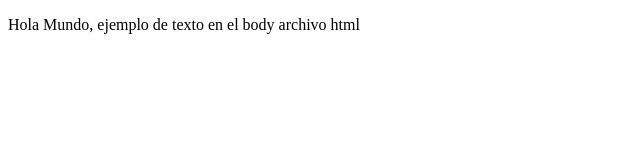
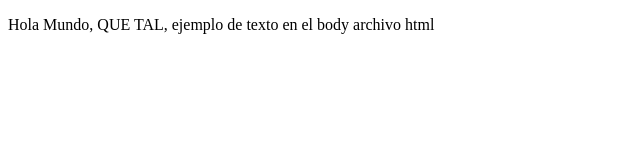
Before and after one commit to neonolb/BCUDD_NH, a plain HTML site: page index.html in a window 1280 px wide. Shown: the whole page, without its empty margins (0-640 px from the left). Drawn offline with Linux system fonts and the light colour scheme.

Commit message:
v2 index

```diff
--- a/index.html
+++ b/index.html
@@ -6,6 +6,6 @@
     <title>Document</title>
 </head>
 <body>
-   <p>Hola Mundo, ejemplo de texto en el body archivo html</p>
+   <p>Hola Mundo, QUE TAL, ejemplo de texto en el body archivo html</p>
 </body>
 </html>
```
